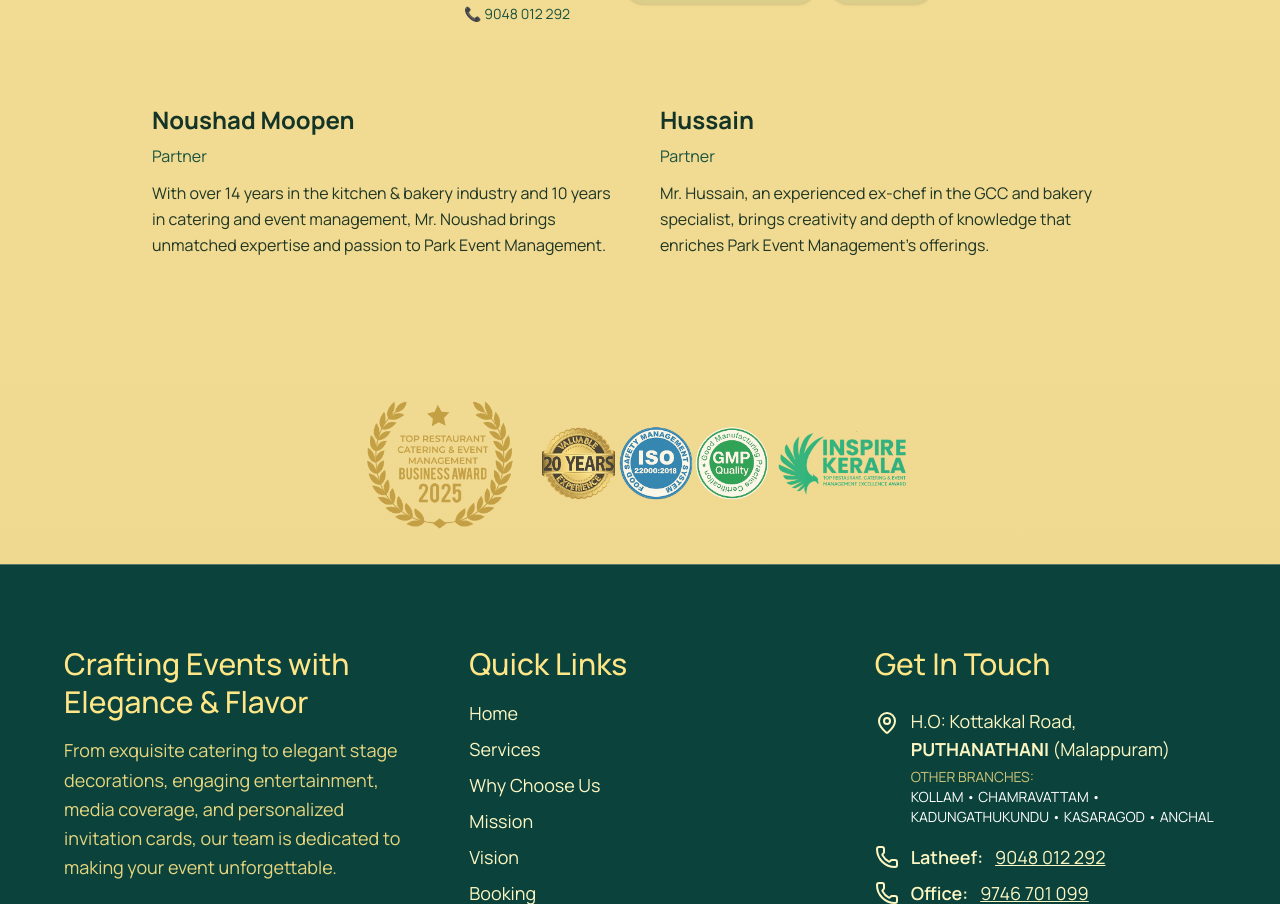
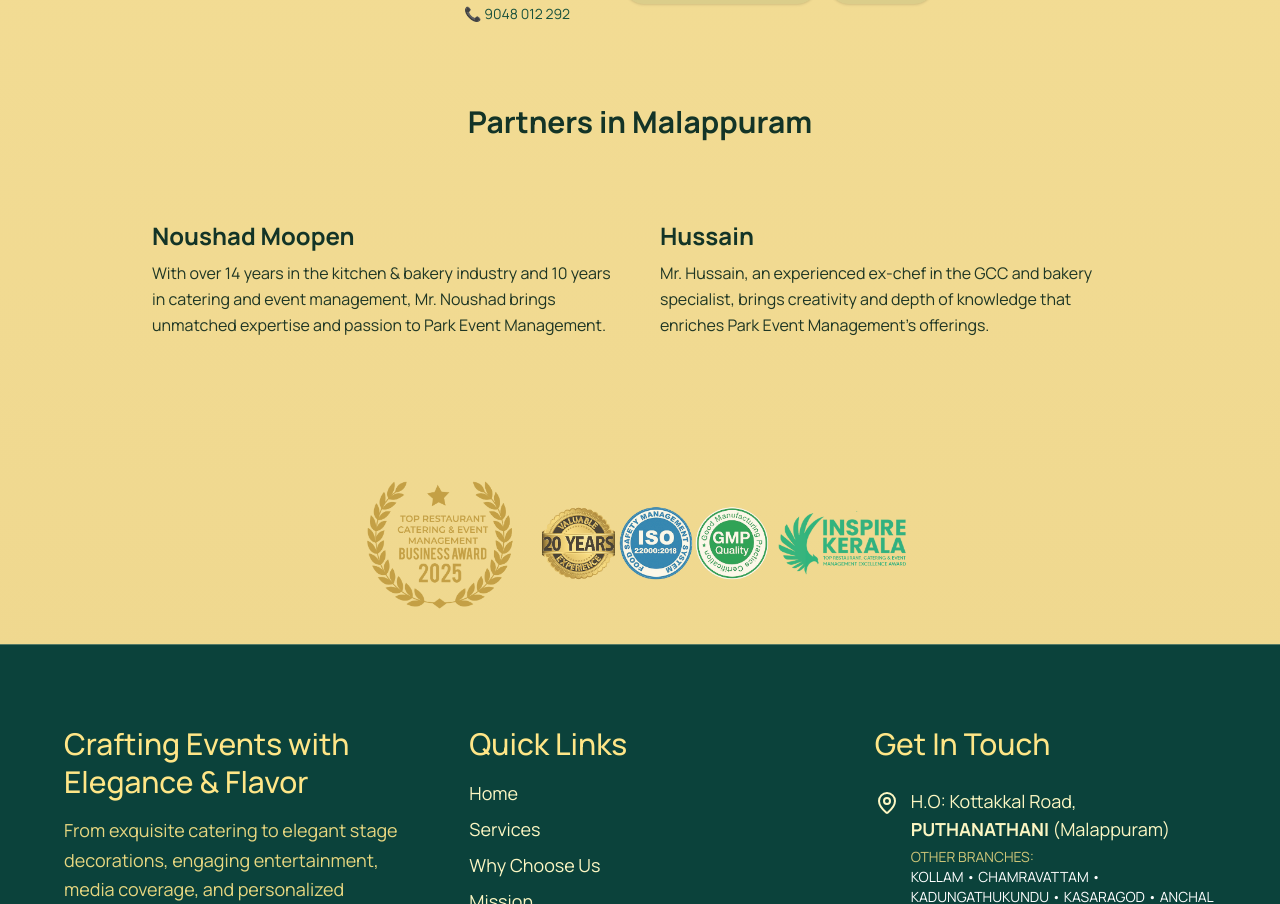
Before and after one commit to Janishnehyan03/park-group, a Next.js app: page / in a window 1280 px wide. Shown: the part 5833-6737 px from the top of the page. Built offline with nearby package versions, Linux system fonts and the light colour scheme.

Commit message:
Add section header and remove redundant partner labels in TheManBehind component

```diff
--- a/app/components/TheManBehind.tsx
+++ b/app/components/TheManBehind.tsx
@@ -59,14 +59,15 @@ export default function TheManBehindSection() {
           </div>
         </div>
       </div>
-
+      <h1 className="text-3xl font-bold text-center text-[#133427] mt-20">
+        Partners in Malappuram
+      </h1>
       {/* Other Partners */}
       <div className="max-w-5xl mx-auto mt-20 px-6 grid gap-10 md:grid-cols-2">
-        <div className="">
+        <div>
           <h3 className="text-2xl font-bold text-[#133427] mb-2">
             Noushad Moopen
           </h3>
-          <p className="text-[#19523d] mb-3">Partner</p>
           <p className="text-[#1e3624] leading-relaxed text-base">
             With over 14 years in the kitchen & bakery industry and 10 years in
             catering and event management, Mr. Noushad brings unmatched
@@ -76,7 +77,6 @@ export default function TheManBehindSection() {
 
         <div>
           <h3 className="text-2xl font-bold text-[#133427] mb-2">Hussain</h3>
-          <p className="text-[#19523d] mb-3">Partner</p>
           <p className="text-[#1e3624] leading-relaxed text-base">
             Mr. Hussain, an experienced ex-chef in the GCC and bakery
             specialist, brings creativity and depth of knowledge that enriches
```
